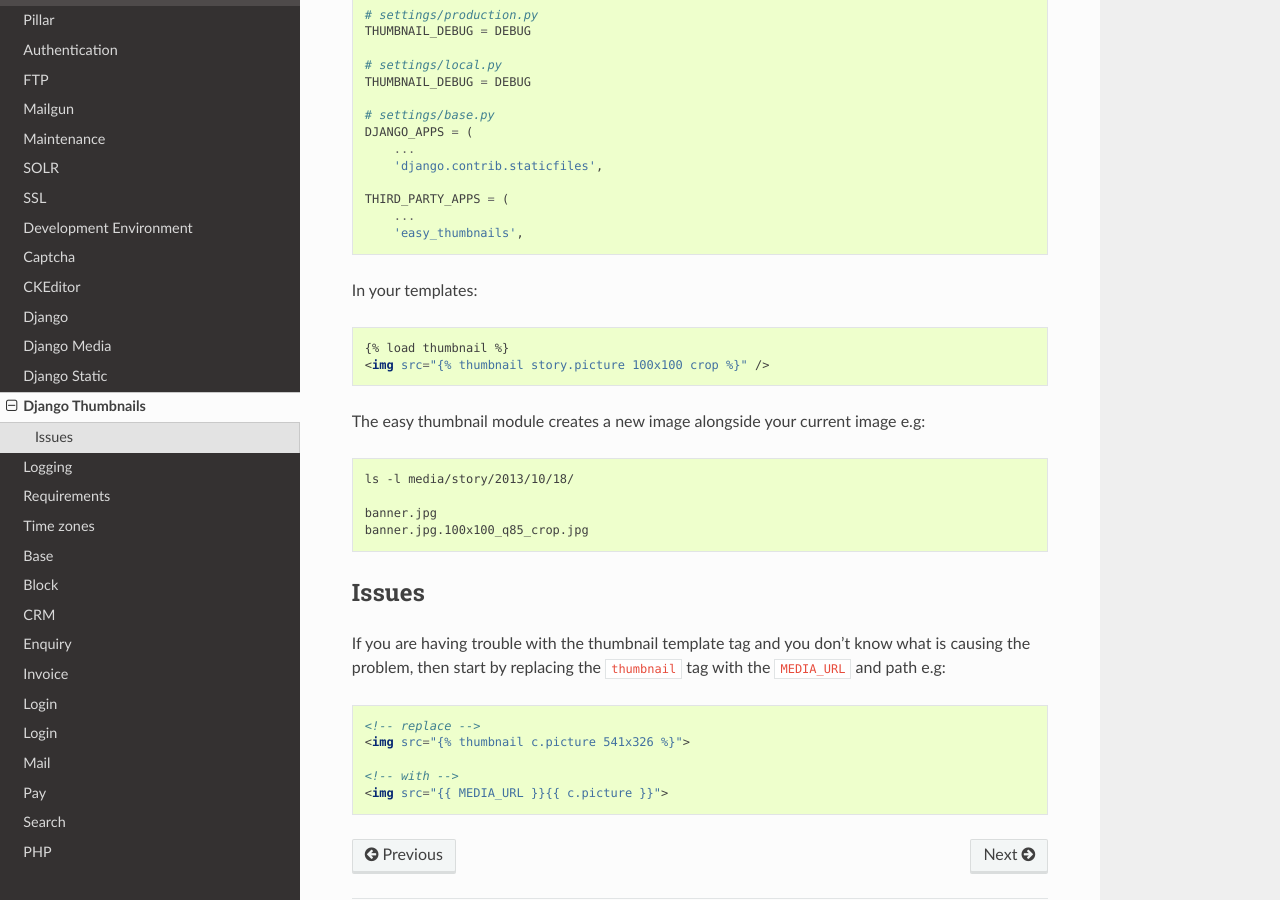
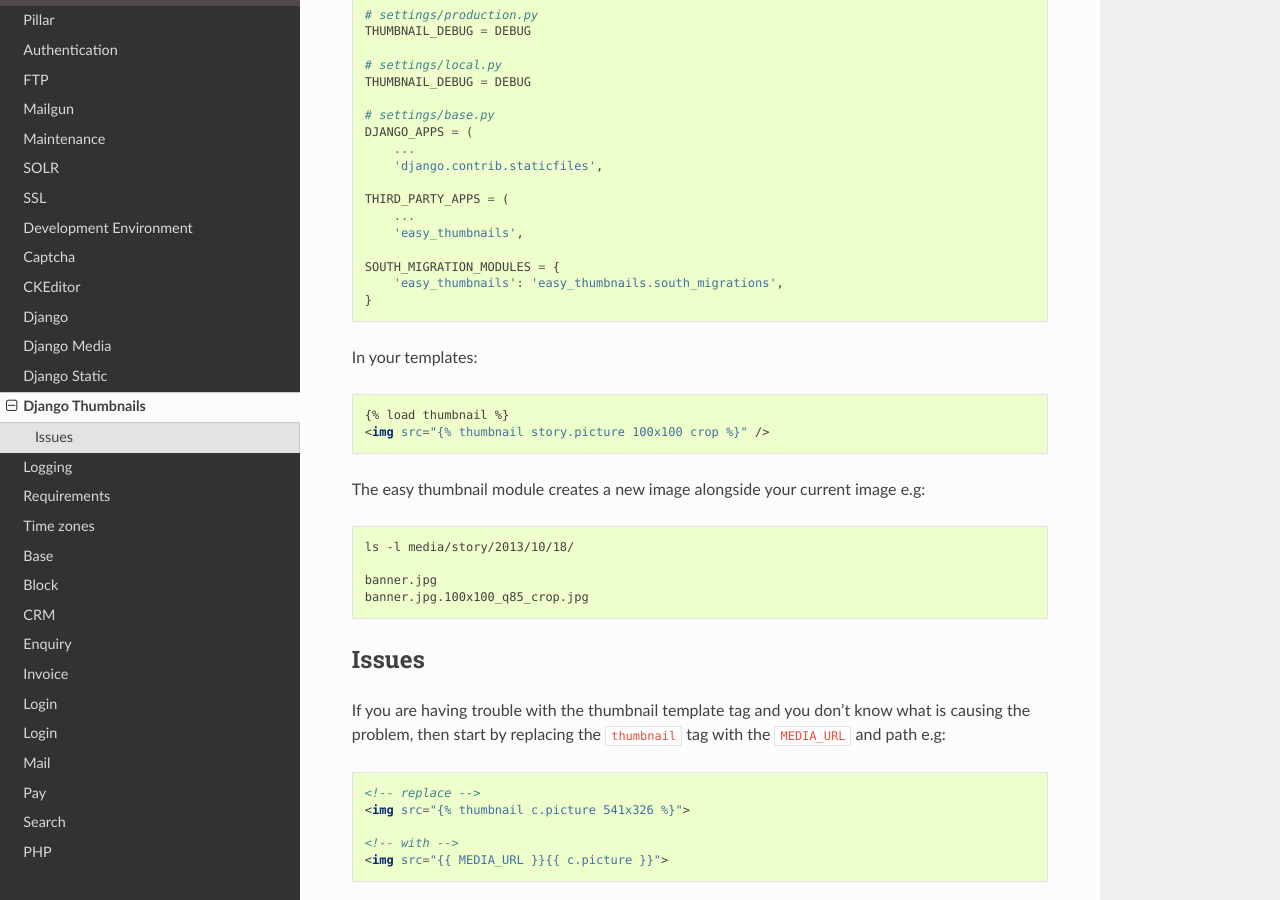
Before and after one commit to pkimber/old-docs-migrated-to-gitlab, a Sphinx documentation site: the page built from source/dev-django-thumbnails.rst, in a window 1280 px wide and 900 px high, scrolled down 595 px. Built offline with Sphinx 7.4.7 and the Read the Docs theme 2.0.0, drawn with Linux system fonts in a browser that asks for light colours.

Commit message:
easy_thumbnails

```diff
--- a/source/dev-django-thumbnails.rst
+++ b/source/dev-django-thumbnails.rst
@@ -39,6 +39,10 @@ For a project::
       ...
       'easy_thumbnails',
 
+  SOUTH_MIGRATION_MODULES = {
+      'easy_thumbnails': 'easy_thumbnails.south_migrations',
+  }
+
 In your templates:
 
 .. code-block:: html
```
